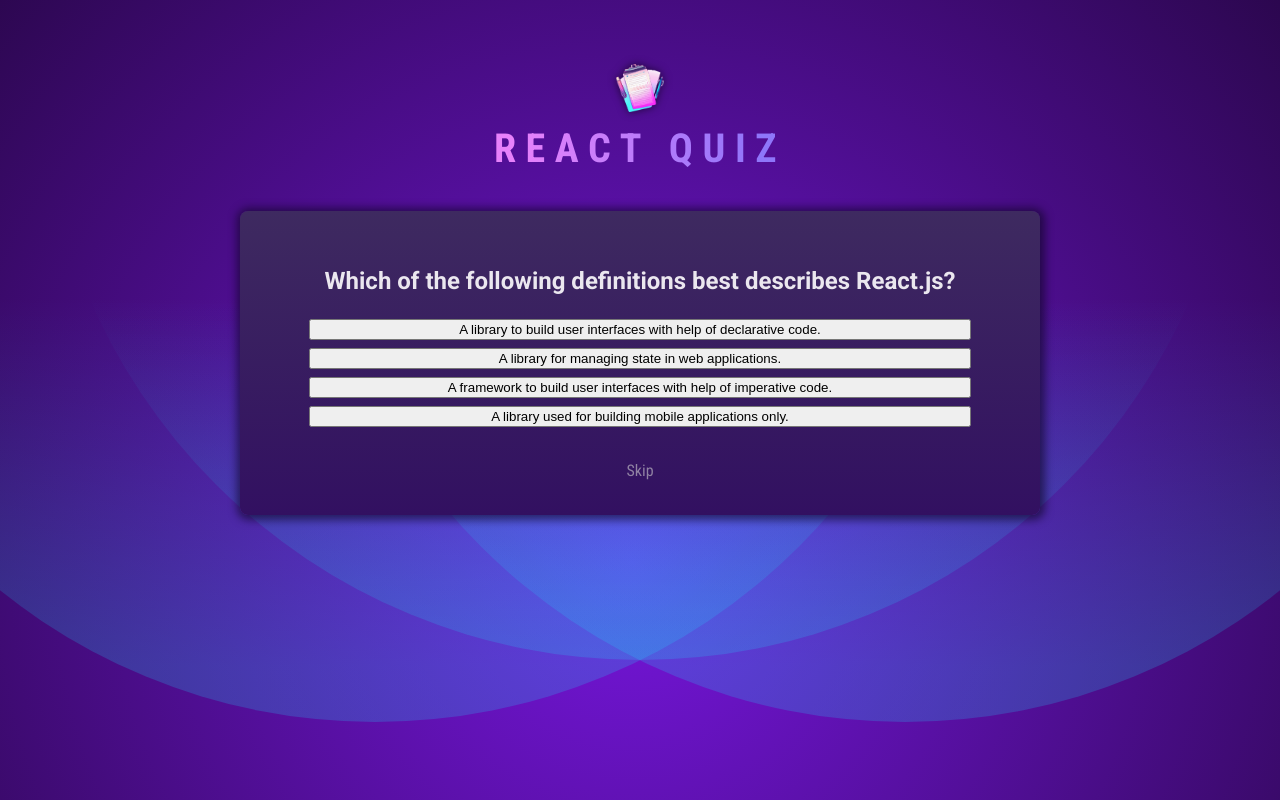
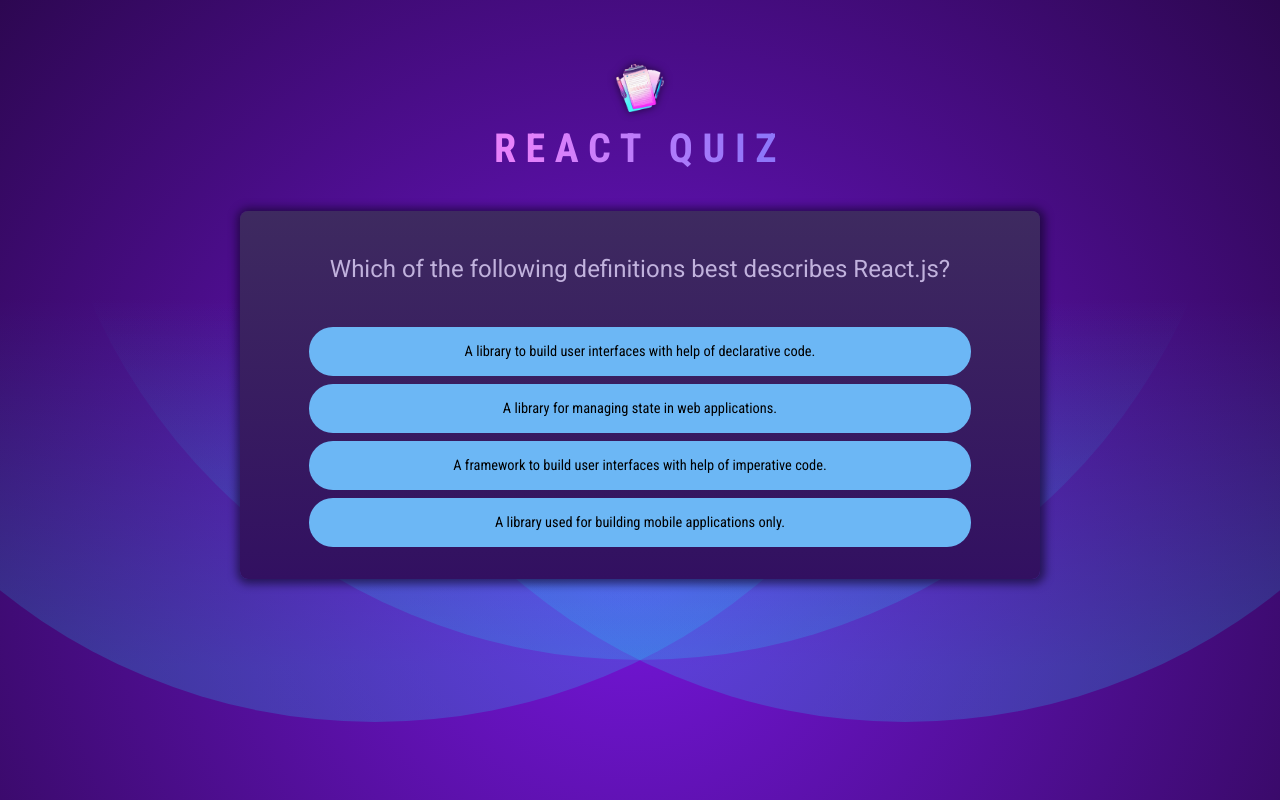
Before and after one commit to amanpreet04/react-effects-advance, a React (Vite) app: page / in a window 1280 px wide. Built offline with nearby package versions, Linux system fonts and the light colour scheme.

Commit message:
Alternative approach to designing components

```diff
--- a/src/App.jsx
+++ b/src/App.jsx
@@ -2,19 +2,16 @@
 import Header from "./components/Header";
 import Question from "./components/Question";
 import { QuestionContext } from "./store/question-context-store";
+import Quiz from "./components/Quiz";
 
 function App() {
-  const { currentQuestionId } = useContext(QuestionContext);
-  let content;
-  if (currentQuestionId) {
-    content = <Question />;
-  } else {
-    console.log("Questions Khatam");
-  }
+
   return (
     <>
       <Header heading="React Quiz" />
-      {content}
+      <main>
+        <Quiz />
+      </main>
     </>
   );
 }
--- a/src/components/Options.jsx
+++ b/src/components/Options.jsx
@@ -2,18 +2,22 @@
 import { QuestionContext } from "../store/question-context-store";
 
 export default function Options({ options }) {
-  const { addToViewedQuestions, currentQuestionId, setCurrentQuestionId } =
-    useContext(QuestionContext);
+  const {
+    addToViewedQuestions,
+    currentQuestionId,
+    setCurrentQuestionId,
+    getNextQuestionId,
+  } = useContext(QuestionContext);
 
   function handleAnsweredQuestions() {
-    addToViewedQuestions(currentQuestionId, "skipped");
+    addToViewedQuestions(currentQuestionId, "answered");
     setCurrentQuestionId(getNextQuestionId());
   }
   return (
     <>
       {options.map((option) => (
         <button
-          onClick={() => handleAnsweredQuestions}
+          onClick={() => handleAnsweredQuestions()}
           key={Math.random()}
           className="answer"
         >
--- /dev/null
+++ b/src/components/Quiz.jsx
@@ -0,0 +1,27 @@
+import { useState } from "react";
+import QUESTIONS from "../../questions";
+
+export default function Quiz() {
+  const [userAnswers, setUserAnswers] = useState([]);
+  const activeQuestionId = userAnswers.length;
+
+  function handleSelectAnswer(selectedAnswer) {
+    setUserAnswers((prevAnswers) => [...prevAnswers, selectedAnswer]);
+  }
+  return (
+    <div id="quiz">
+      <div id="question">
+        <h2>{QUESTIONS[activeQuestionId].text}</h2>
+        <ul id="answers">
+          {QUESTIONS[activeQuestionId].answers.map((answer) => (
+            <li key={answer} className="answer">
+              <button onClick={() => handleSelectAnswer(answer)}>
+                {answer}
+              </button>
+            </li>
+          ))}
+        </ul>
+      </div>
+    </div>
+  );
+}
```
Also changed, not shown: src/main.jsx (+3 -4 lines).
